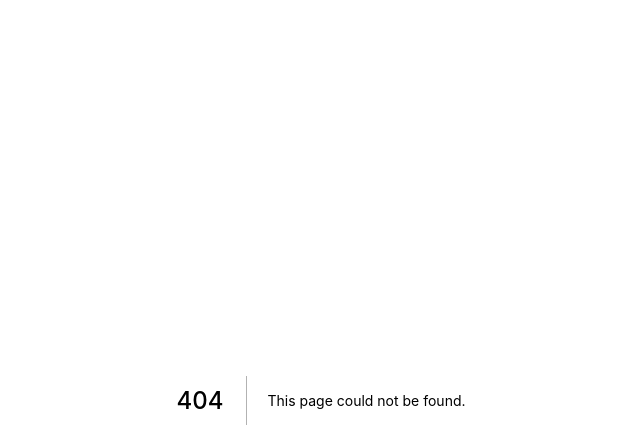
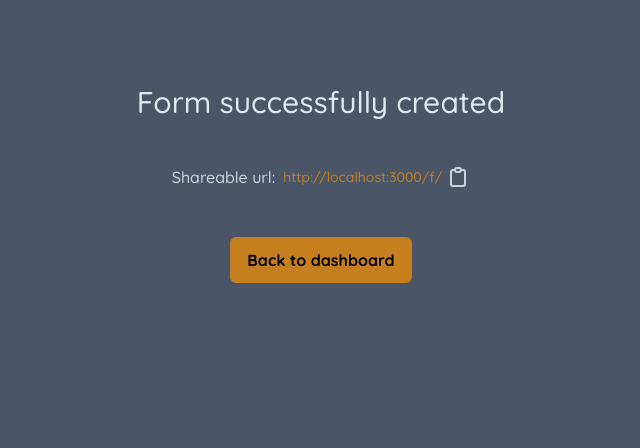
Before and after one commit to VictorArowo/Icarus, a Next.js app: page /CreateResponse in a window 1280 px wide. Before the commit this address had no page. Shown: the top 448 px of the page, without its empty margins (319-959 px from the left). Built offline with nearby package versions, Linux system fonts and the light colour scheme; what @tailwindcss/ui would draw is missing.

Commit message:
Added Proper Form Created Page

```diff
--- a/components/CreateForm/Topbar.tsx
+++ b/components/CreateForm/Topbar.tsx
@@ -13,10 +13,13 @@ import { FormContext } from "../../context/FormContext";
 import { AuthContext } from "../../context/AuthenticationContext";
 
 import { useToast } from "../../utils/toast";
+import Link from "next/link";
+import { SelectedFormContext } from "../../context/SelectedFormContext";
 
 const Topbar = () => {
   const context = useContext(FormContext);
   const authContext = useContext(AuthContext);
+  const { changeSelected } = useContext(SelectedFormContext);
   const router = useRouter();
   const { addToast } = useToast();
   const [loading, setLoading] = useState(false);
@@ -27,7 +30,7 @@ const Topbar = () => {
 
   const handleClick = async () => {
     setLoading(true);
-    await fetch("/api/forms", {
+    const response = await fetch("/api/forms", {
       method: "POST",
       headers: {
         Accept: "application/json",
@@ -41,12 +44,11 @@ const Topbar = () => {
         description: form.description,
       }),
     });
+
+    const data = await response.json();
+    changeSelected(data);
     setLoading(false);
-    addToast("Form created successfully");
-  };
-
-  const handlePreview = () => {
-    router.push("/preview");
+    router.push("/CreateResponse");
   };
 
   const handleBack = () => {
@@ -65,7 +67,10 @@ const Topbar = () => {
       {loading && <Loading />}
       <div className="flex justify-between w-full tems-center p-7">
         <div className="flex items-center">
-          <div className="w-10 h-10 text-primary-text" onClick={handleBack}>
+          <div
+            className="w-10 h-10 cursor-pointer text-primary-text"
+            onClick={handleBack}
+          >
             <ArrowLeftIcon />
           </div>
 
@@ -86,12 +91,16 @@ const Topbar = () => {
 
         <div>
           <div className="flex justify-between w-40 sm:w-64">
-            <Button type="text" onClick={handlePreview}>
-              <div className="w-5 h-5 mr-2">
-                <EyeIcon />
-              </div>
-              <span className="hidden sm:inline-block">Preview</span>
-            </Button>
+            <Link href="/preview">
+              <a>
+                <Button type="text">
+                  <div className="w-5 h-5 mr-2">
+                    <EyeIcon />
+                  </div>
+                  <span className="hidden sm:inline-block">Preview</span>
+                </Button>
+              </a>
+            </Link>
             <Button type="primary" onClick={handleClick}>
               <div className="w-5 h-5 mr-2">
                 <SaveIcon />
--- a/components/forms/SingleForm.tsx
+++ b/components/forms/SingleForm.tsx
@@ -11,7 +11,9 @@ interface Props {
   };
 }
 
-const SingleForm: React.FC<Props> = ({ form: { body, created, title } }) => {
+const SingleForm: React.FC<Props> = ({
+  form: { responses, created, title },
+}) => {
   return (
     <div>
       <li>
@@ -46,24 +48,8 @@ const SingleForm: React.FC<Props> = ({ form: { body, created, title } }) => {
                   </div>
                 </div>
                 <div className="hidden md:block">
-                  <div>
-                    <div className="text-sm leading-5 text-gray-200">
-                      0 submissions
-                    </div>
-                    <div className="flex items-center mt-2 text-sm leading-5 text-gray-500">
-                      <svg
-                        className="flex-shrink-0 mr-1.5 h-5 w-5 text-green-400"
-                        fill="currentColor"
-                        viewBox="0 0 20 20"
-                      >
-                        <path
-                          fillRule="evenodd"
-                          d="M10 18a8 8 0 100-16 8 8 0 000 16zm3.707-9.293a1 1 0 00-1.414-1.414L9 10.586 7.707 9.293a1 1 0 00-1.414 1.414l2 2a1 1 0 001.414 0l4-4z"
-                          clipRule="evenodd"
-                        />
-                      </svg>
-                      Completed phone screening
-                    </div>
+                  <div className="text-lg leading-5 text-gray-200">
+                    {responses.length} submissions
                   </div>
                 </div>
               </div>
--- a/components/renderers/EmailInput.tsx
+++ b/components/renderers/EmailInput.tsx
@@ -1,4 +1,4 @@
-import React, { Dispatch, SetStateAction, useContext } from "react";
+import React, { useContext } from "react";
 import { Element } from "../../utils/form";
 import { SelectedContext } from "../../context/SelectedContext";
 import classNames from "../../utils/classNames";
--- /dev/null
+++ b/icons/ClipboardIcon.tsx
@@ -0,0 +1,16 @@
+const ClipboardIcon = () => {
+  return (
+    <svg
+      fill="none"
+      stroke-linecap="round"
+      stroke-linejoin="round"
+      stroke-width="2"
+      viewBox="0 0 24 24"
+      stroke="currentColor"
+    >
+      <path d="M9 5H7a2 2 0 00-2 2v12a2 2 0 002 2h10a2 2 0 002-2V7a2 2 0 00-2-2h-2M9 5a2 2 0 002 2h2a2 2 0 002-2M9 5a2 2 0 012-2h2a2 2 0 012 2"></path>
+    </svg>
+  );
+};
+
+export default ClipboardIcon;
--- /dev/null
+++ b/pages/CreateResponse.tsx
@@ -0,0 +1,60 @@
+import Footer from "../components/respondent/Footer";
+import { useRouter } from "next/router";
+import { useContext } from "react";
+import { SelectedFormContext } from "../context/SelectedFormContext";
+import ClipboardIcon from "../icons/ClipboardIcon";
+import { useToast } from "../utils/toast";
+
+const FormResponse = () => {
+  const { selected } = useContext(SelectedFormContext);
+  const router = useRouter();
+  const { addToast } = useToast();
+
+  const handleBack = () => {
+    router.push("/dashboard");
+  };
+
+  const handleCopy = () => {
+    navigator.clipboard.writeText(`http://localhost:3000/f/${selected._id}`);
+    addToast("Copied to clipboard");
+  };
+  return (
+    <div className="bg-primary-background">
+      <div className="flex flex-col items-center max-w-5xl min-h-screen mx-auto">
+        <h4 className="mt-3 mt-20 text-3xl font-medium text-center text-gray-300">
+          Form successfully created
+        </h4>
+
+        <p className="flex flex-col items-center mt-10 text-gray-400 md:flex-row">
+          Shareable url:{"  "}
+          <div className="flex items-center">
+            <a
+              href={`http://localhost:3000/f/${selected._id}`}
+              target="_blank"
+              className="ml-2 text-sm whitespace-normal text-primary hover:text-yellow-600"
+            >
+              http://localhost:3000/f/{selected._id}
+            </a>
+            <div
+              className="w-6 h-6 ml-1 text-gray-400 cursor-pointer hover:text-gray-500"
+              onClick={handleCopy}
+            >
+              <ClipboardIcon />
+            </div>
+          </div>
+        </p>
+        <span className="inline-flex mt-12 rounded-md shadow-sm">
+          <button
+            type="button"
+            className="inline-flex items-center px-4 py-3 font-medium font-bold leading-5 transition duration-150 ease-in-out border border-transparent rounded-md text-md text-gray-50 bg-primary hover:bg-indigo-500 focus:outline-none focus:border-indigo-700 focus:shadow-outline-indigo active:bg-indigo-700"
+            onClick={handleBack}
+          >
+            Back to dashboard
+          </button>
+        </span>
+      </div>
+    </div>
+  );
+};
+
+export default FormResponse;
--- a/pages/forms/[id].tsx
+++ b/pages/forms/[id].tsx
@@ -32,7 +32,8 @@ const FormDetails = () => {
         <h1 className="text-3xl text-center text-gray-100">{selected.title}</h1>
         <h3 className="text-center text-gray-400">{selected.description}</h3>
         <div className="mt-10">
-          {selected.body.map((question, index) => (
+          {Object.keys(selected).length > 0 ? (
+            selected.body.map((question, index) => (
               <div className="px-5 py-10 mb-5 rounded-lg shadow-xl" key={index}>
                 <p className="text-2xl font-bold text-gray-100 ">
                   <span className="text-lg text-primary">Q{index + 1}</span>
@@ -40,17 +41,22 @@ const FormDetails = () => {
                   {question.title}
                 </p>
                 <p className="text-sm text-gray-300">
-                {responses[question.id].length} reponses
+                  {responses[question.id] ? responses[question.id].length : "0"}{" "}
+                  reponses
                 </p>
                 <div className="mt-2">
-                {responses[question.id].map((response, index) => (
+                  {responses[question.id] &&
+                    responses[question.id].map((response, index) => (
                       <div className="text-gray-100" key={index}>
                         {response}
                       </div>
                     ))}
                 </div>
               </div>
-          ))}
+            ))
+          ) : (
+            <p>No responses yet</p>
+          )}
         </div>
       </div>
     </Layout>
--- a/utils/ToastContainer.tsx
+++ b/utils/ToastContainer.tsx
@@ -1,6 +1,5 @@
 import { useToast } from "./toast";
 import Toast from "../components/Toast";
-import { PropsWithChildren } from "react";
 
 interface Props {
   children: any;
@@ -15,7 +14,7 @@ const ToastContainer: React.FC<Props> = ({ children }) => {
   return (
     <>
       {children}
-      <div className="fixed inset-0 flex items-end justify-center px-4 py-6 pointer-events-none sm:p-6 sm:items-start sm:justify-end">
+      <div className="fixed top-0 flex flex-col items-end justify-center w-full px-4 py-6 pointer-events-none sm:p-6 sm:justify-end">
         {toasts.map(({ content, id }) => {
           return (
             <Toast key={id} toastId={id}>
```
Lines whose indentation alone changed are shown as unchanged.
